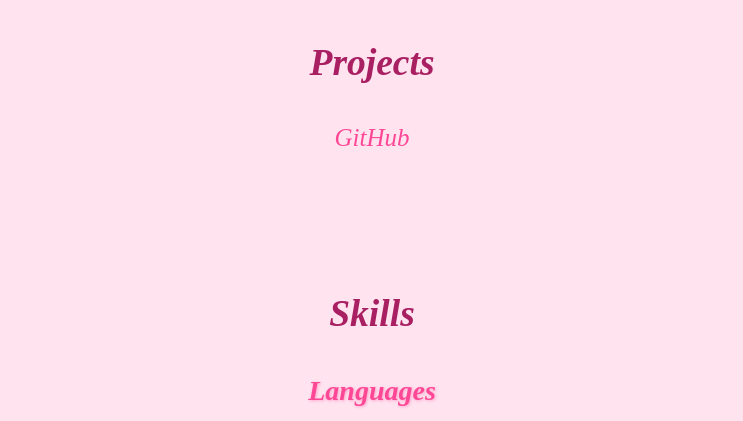
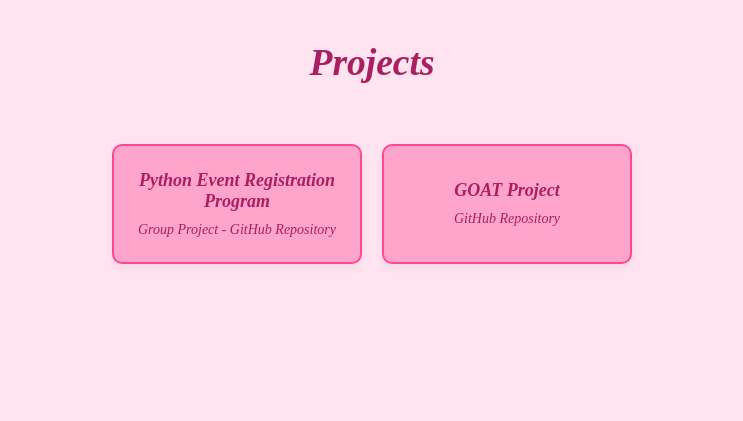
Before and after one commit to sshegog/Portfolio, a plain HTML site: page index.html in a window 1280 px wide. Shown: the part 900-1321 px from the top of the page, without its empty margins (268-1011 px from the left). Drawn offline with Linux system fonts and the light colour scheme.

Commit message:
separated projects

```diff
--- a/Styles.css
+++ b/Styles.css
@@ -258,6 +258,69 @@ a {
   margin: 0 auto;
 }
 
+.projects-grid {
+  display: flex;
+  flex-wrap: wrap;
+  justify-content: center;
+  gap: 20px;
+  padding: 20px 0;
+  text-align: center;
+  max-width: 1200px;
+  margin: 0 auto;
+}
+
+.project-item {
+  background-color: #FFA4CB;
+  border: 2px solid var(--primary);
+  border-radius: 10px;
+  padding: 20px;
+  text-align: center;
+  transition: transform 0.3s ease, background-color 0.3s, border-color 0.3s;
+  box-shadow: 0 4px 8px rgba(0, 0, 0, 0.05);
+  width: 250px;
+  min-height: 120px;
+  display: flex;
+  flex-direction: column;
+  justify-content: center;
+  align-items: center;
+}
+
+.project-item:hover {
+  transform: translateY(-5px);
+  background-color: var(--light);
+  border-color: var(--secondary);
+}
+
+.project-item a {
+  color: var(--secondary);
+  text-decoration: none;
+  display: block;
+  width: 100%;
+}
+
+.project-item a:hover {
+  color: var(--accent);
+}
+
+.project-item h4 {
+  font-size: 18px;
+  color: var(--secondary);
+  margin: 0 0 10px 0;
+  font-weight: bold;
+}
+
+.project-item p {
+  font-size: 14px;
+  color: var(--accent);
+  margin: 0;
+  background: none;
+  border: none;
+  box-shadow: none;
+  padding: 0;
+  border-radius: 0;
+  font-style: italic;
+}
+
 @media (max-width: 600px) {
   .skills-grid {
     flex-direction: column;
@@ -265,6 +328,11 @@ a {
   }
 
   .contact-grid {
+    flex-direction: column;
+    align-items: center;
+  }
+
+  .projects-grid {
     flex-direction: column;
     align-items: center;
   }
--- a/index.html
+++ b/index.html
@@ -21,7 +21,20 @@
   </div>
 </div>
  <h2 id="projects">Projects</h2>
-  <p class= "plain-link"><a href="https://github.com/sshegog" target="_blank">GitHub</a></p>
+  <div class="projects-grid">
+    <div class="project-item">
+      <a href="https://github.com/evalynope/unitproject" target="_blank">
+        <h4>Python Event Registration Program</h4>
+        <p>Group Project - GitHub Repository</p>
+      </a>
+    </div>
+    <div class="project-item">
+      <a href="https://github.com/sshegog/BCCA-GOAT-PROJECT" target="_blank">
+        <h4>GOAT Project</h4>
+        <p>GitHub Repository</p>
+      </a>
+    </div>
+  </div>
   <h2 id="skills">Skills</h2>
 
   <h3 class="skill-category">Languages</h3>
```
